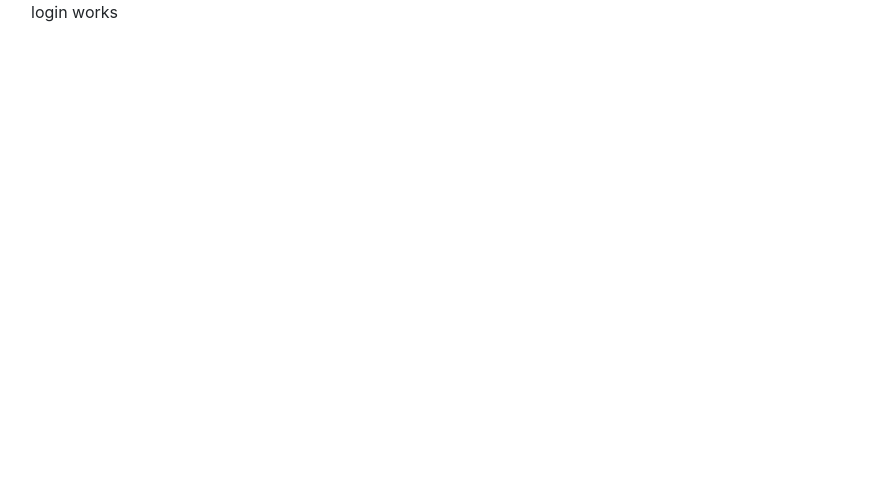
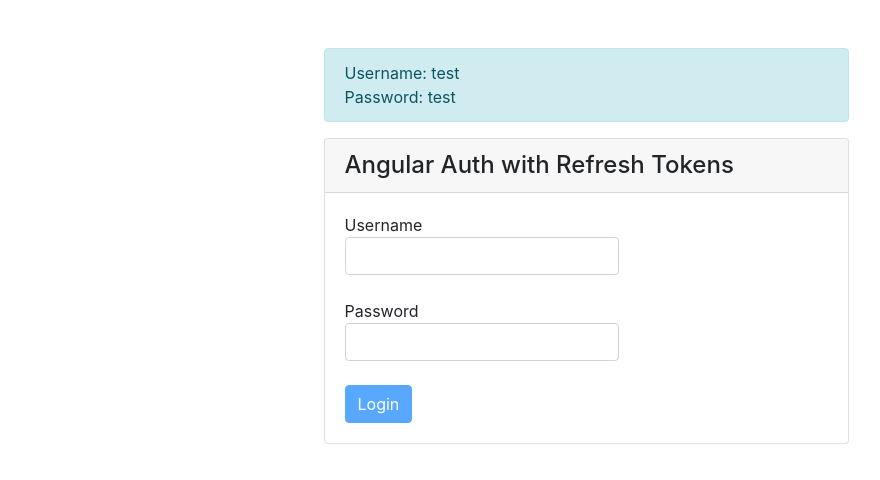
Before and after one commit to PavelTemnikov/angular-pet-project-2, an Angular app: page /login in a window 1280 px wide. Shown: the top 480 px of the page, without its empty margins (54-934 px from the left). Built offline with nearby package versions, Linux system fonts and the light colour scheme.

Commit message:
login.component - add template and onSubmit()

```diff
--- a/src/app/login/login.component.html
+++ b/src/app/login/login.component.html
@@ -1 +1,35 @@
-<div>login works</div>
+<div class="col-md-6 offset-md-3 mt-5">
+    <div class="alert alert-info">
+        Username: test<br />
+        Password: test
+    </div>
+    <div class="card">
+        <h4 class="card-header">Angular Auth with Refresh Tokens</h4>
+        <div class="card-body">
+            <form [formGroup]="loginForm" (ngSubmit)="onSubmit()">
+                <div class="form-group">
+                    <label>
+                        Username
+                        <input type="text" class="form-control" formControlName="username" [ngClass]="{ 'is-invalid': username.invalid && username.touched }">
+                        <div class="invalid-feedback" *ngIf="username.errors">
+                            <div *ngIf="username.errors['required']">Username is required</div>
+                        </div>
+                    </label>
+                </div>
+                <div class="form-group">
+                    <label>
+                        Password
+                        <input type="text" class="form-control" formControlName="password" [ngClass]="{ 'is-invalid': password.invalid && password.touched }">
+                        <div class="invalid-feedback" *ngIf="password.errors">
+                            <div *ngIf="password.errors['required']">Password is required</div>
+                        </div>
+                    </label>
+                </div>
+                <button class="btn btn-primary" [disabled]="loginForm.invalid">
+                    Login
+                </button>
+                <div *ngIf="errorMessage" class="alert alert-danger mt-3 mb-0">{{errorMessage}}</div>
+            </form>
+        </div>
+    </div>
+</div>
--- a/src/app/login/login.component.ts
+++ b/src/app/login/login.component.ts
@@ -11,4 +11,34 @@
     styleUrls: ['./login.component.scss']
 })
 export class LoginComponent implements OnInit {
+
+    loginForm: FormGroup;
+    errorMessage = '';
+
+    constructor(private _formBuilder: FormBuilder, private _authenticationService: AuthenticationService, private _router: Router) { }
+
+    ngOnInit(): void {
+        this.loginForm = this._formBuilder.group({
+            username: ['', Validators.required],
+            password: ['', Validators.required]
+        });
+    }
+
+    get username() { return this.loginForm.controls['username']; }
+    get password() { return this.loginForm.controls['password']; }
+
+    onSubmit() {
+        this._authenticationService.login(this.username.value, this.password.value)
+            .subscribe({
+                next: () => this._router.navigate(['home']),
+                error: (error: HttpErrorResponse | Error) => {
+                    if (error instanceof Error) {
+                        throw error;
+                    }
+                    this.errorMessage = error.error.message;
+
+                }
+            });
+    }
+
 }
```
